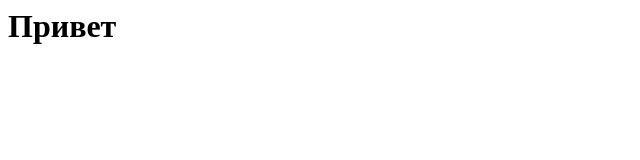
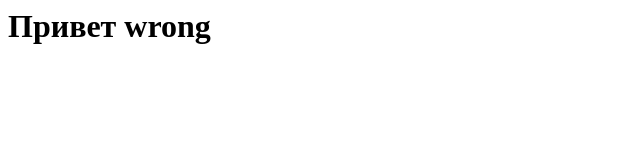
Before and after one commit to nikulyan/myFolder, a plain HTML site: page index.html in a window 1280 px wide. Shown: the whole page, without its empty margins (0-640 px from the left). Drawn offline with Linux system fonts and the light colour scheme.

Commit message:
Wrong commit

```diff
--- a/index.html
+++ b/index.html
@@ -1 +1 @@
-<h1>Привет</h1>
+<h1>Привет wrong</h1>
```
